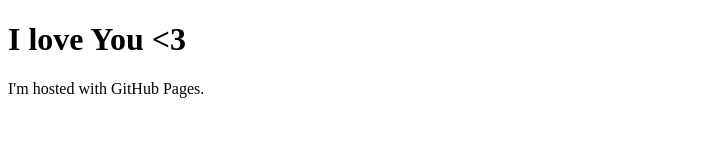
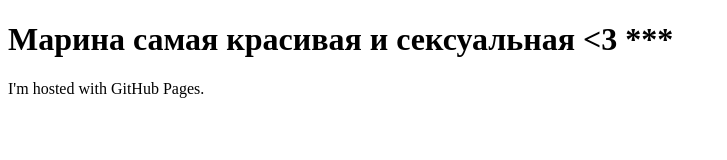
Before and after one commit to ova044/ova044.github.io, a plain HTML site: page index.html in a window 1280 px wide. Shown: the whole page, without its empty margins (0-727 px from the left). Drawn offline with Linux system fonts and the light colour scheme.

Commit message:
Update index.html

```diff
--- a/index.html
+++ b/index.html
@@ -1,7 +1,7 @@
 <!DOCTYPE html>
 <html>
 <body>
-<h1>I love You <3</h1>
+<h1>Марина самая красивая и сексуальная <3 ***</h1>
 <p>I'm hosted with GitHub Pages.</p>
 </body>
 </html>
```
